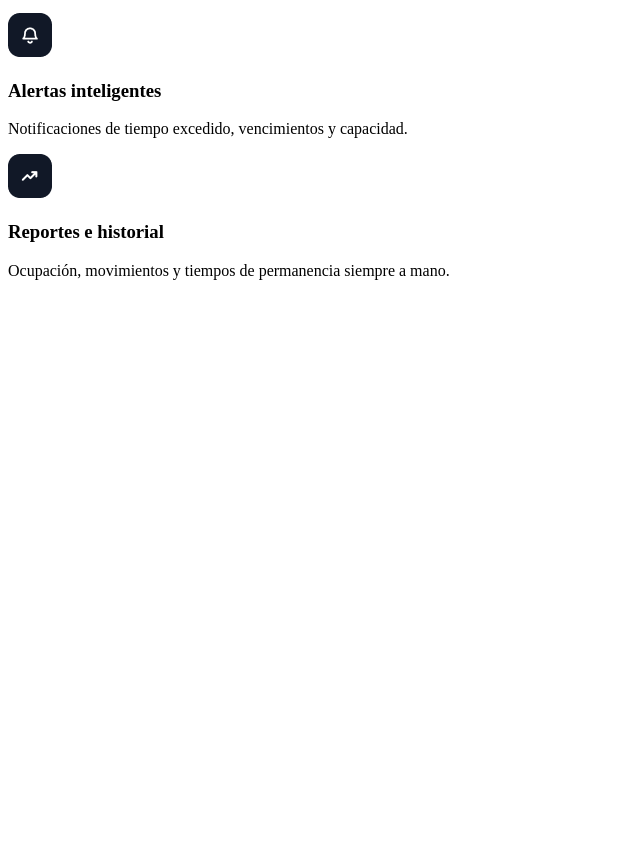
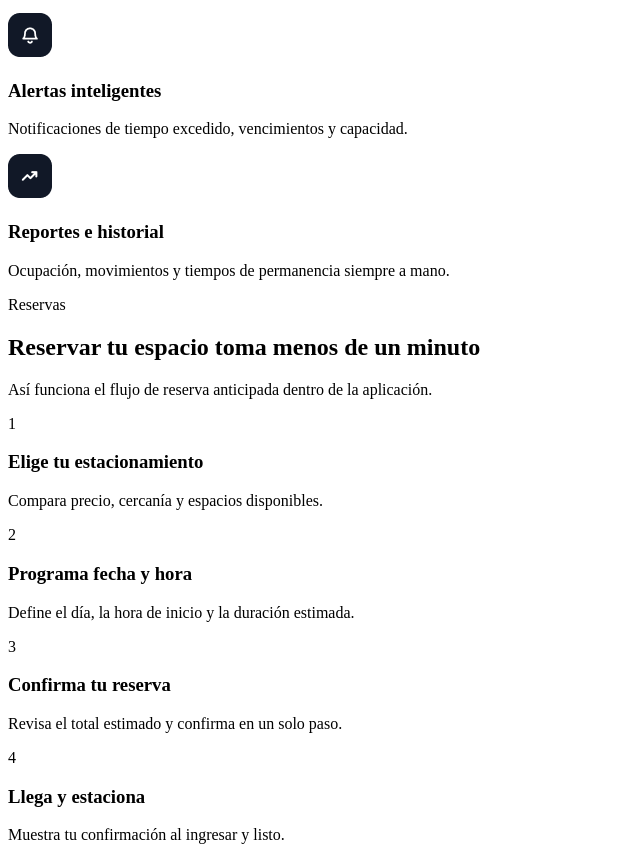
Before and after one commit to upc-pre-202620-1asi0730-8074-ApexCode/easypark-landing, a plain HTML site: page index.html in a window 1280 px wide. Shown: the part 8409-9269 px from the top of the page, without its empty margins (0-640 px from the left). Before the commit the page ends 8705 px from the top, so only its background shows below. Drawn offline with Linux system fonts and the light colour scheme; files whose address does not match are found by name.

Commit message:
add: reservas

```diff
--- a/index.html
+++ b/index.html
@@ -268,6 +268,22 @@
   </div>
 </section>
     <!-- ====================== RESERVAS / PASOS ====================== -->
+     <section class="section section--soft" id="reservas">
+  <div class="container">
+    <div class="section-head reveal">
+      <p class="eyebrow center">Reservas</p>
+      <h2>Reservar tu espacio toma menos de un minuto</h2>
+      <p class="muted">Así funciona el flujo de reserva anticipada dentro de la aplicación.</p>
+    </div>
+
+    <div class="steps">
+      <article class="step reveal"><span class="step-num">1</span><h3>Elige tu estacionamiento</h3><p>Compara precio, cercanía y espacios disponibles.</p></article>
+      <article class="step reveal"><span class="step-num">2</span><h3>Programa fecha y hora</h3><p>Define el día, la hora de inicio y la duración estimada.</p></article>
+      <article class="step reveal"><span class="step-num">3</span><h3>Confirma tu reserva</h3><p>Revisa el total estimado y confirma en un solo paso.</p></article>
+      <article class="step reveal"><span class="step-num">4</span><h3>Llega y estaciona</h3><p>Muestra tu confirmación al ingresar y listo.</p></article>
+    </div>
+  </div>
+</section>
     <!-- ====================== GESTIÓN REMOTA ====================== -->
     <!-- ====================== TECNOLOGÍA / IOT ====================== -->
     <!-- ====================== TESTIMONIOS ====================== -->
```
